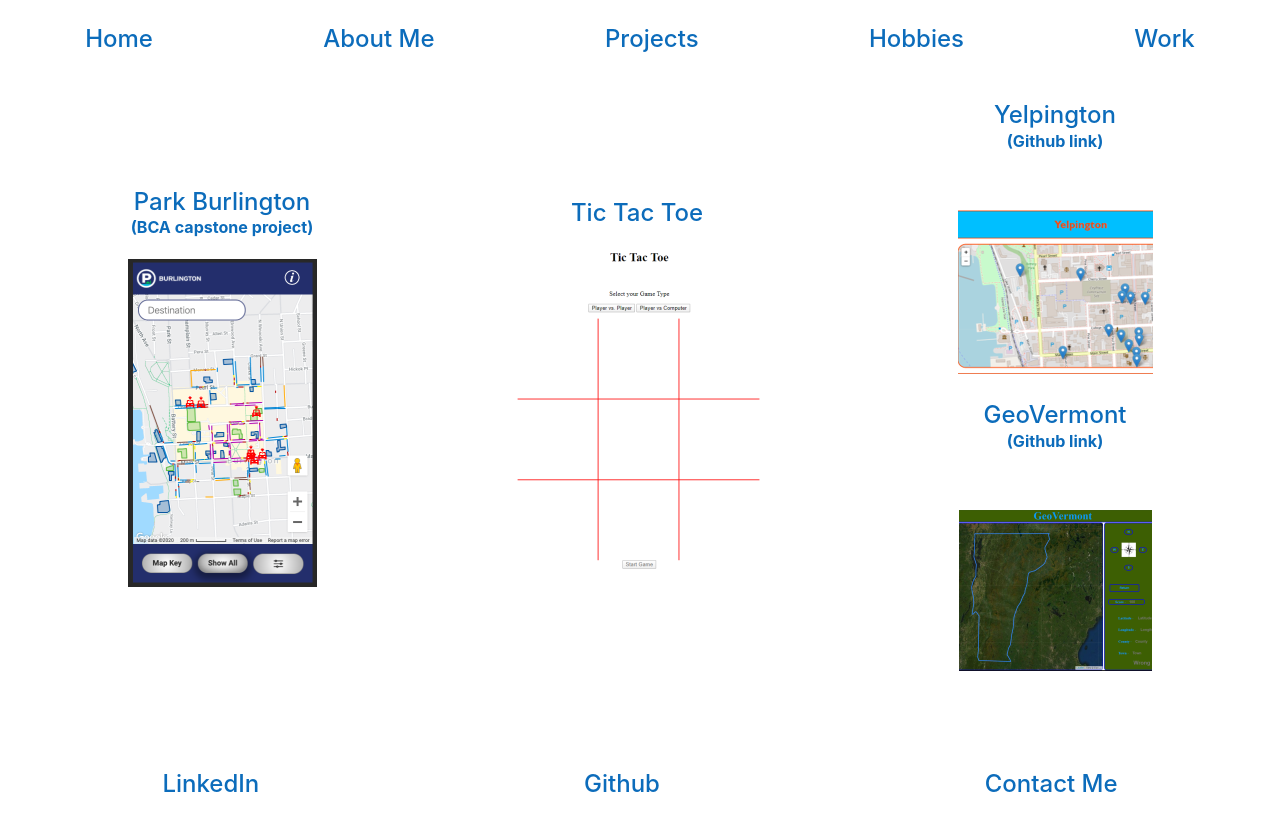
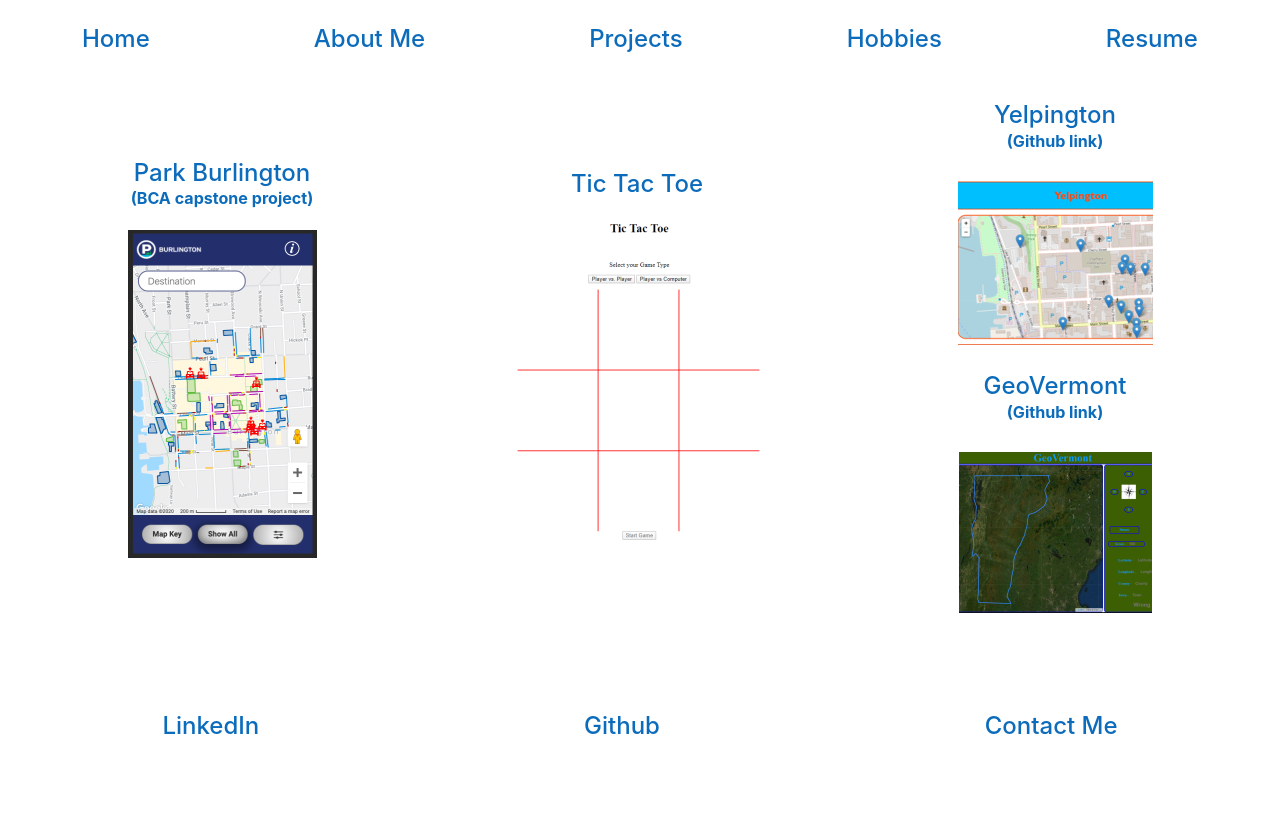
Before and after one commit to foxflyer40/Michael-Muzzy-portfolio, a React (Create React App) app in the folder client/: page /projects in a window 1280 px wide. After the commit the page ends 800 px from the top, so only its background shows below. Built offline with nearby package versions, Linux system fonts and the light colour scheme.

Commit message:
adjust spacing - change work to resume

```diff
--- a/client/src/Header.js
+++ b/client/src/Header.js
@@ -35,7 +35,7 @@
             </Link>
 
             <Link to={'/work'} className='bannerSelector'>
-               <div >Work</div>
+               <div >Resume</div>
             </Link>
 
          </div>
--- a/client/src/Projects.js
+++ b/client/src/Projects.js
@@ -55,7 +55,6 @@
                   <div className='projectLabel'>
                      Yelpington
                      <h6>(Github link)</h6>
-               <br />
                      <br />
                      <a
                         target="_blank"
@@ -71,7 +70,6 @@
                   <div className='projectLabel'>
                      GeoVermont
                      <h6>(Github link)</h6>
-              <br />
                      <br />
                      <a
                         target="_blank"
```
